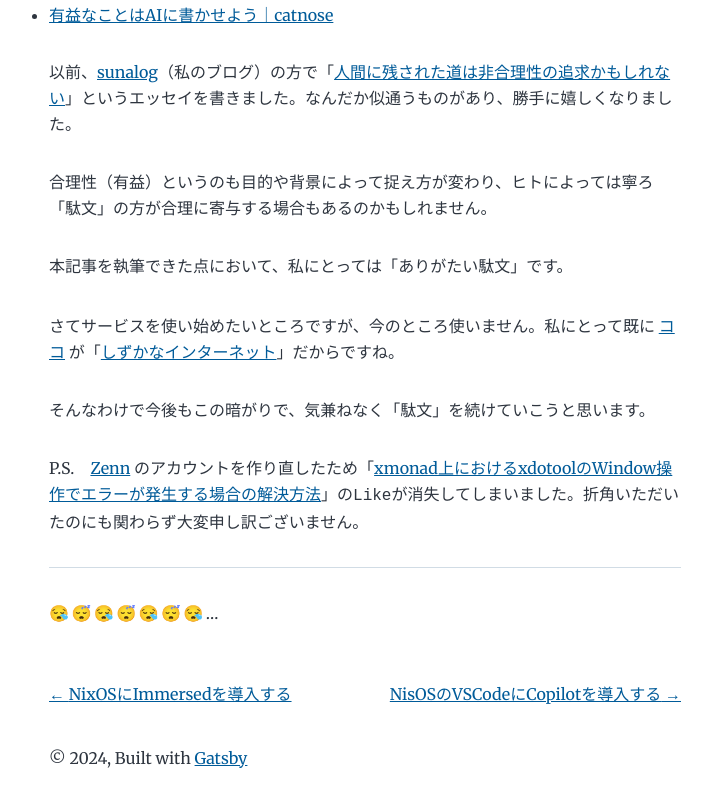
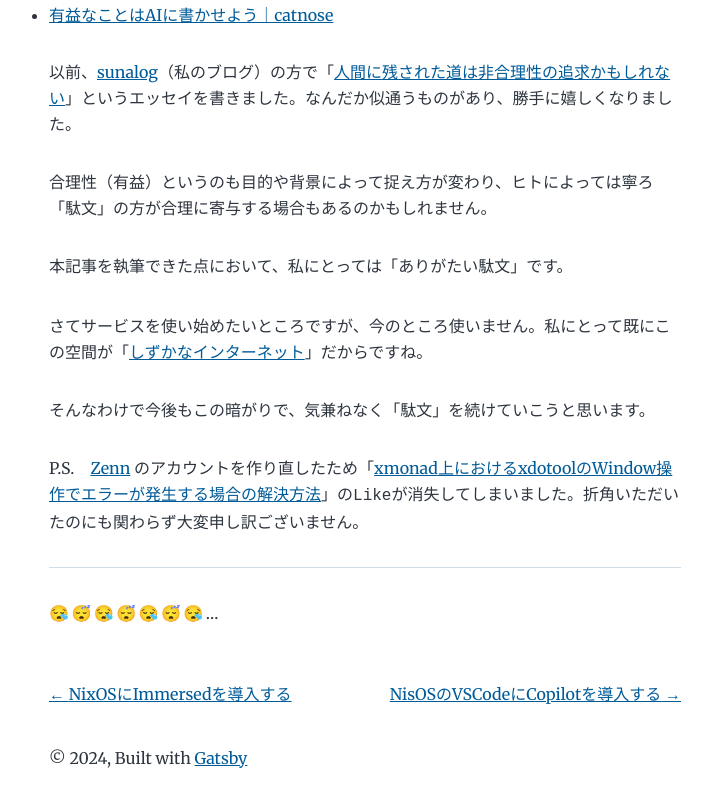
Before and after one commit to ghsable/sunatter, a Gatsby site: page /20231118/ in a window 1280 px wide. Shown: the part 1185-1991 px from the top of the page, without its empty margins (275-987 px from the left). Built offline with nearby package versions, Linux system fonts and the light colour scheme; Gatsby itself is replaced by a stand-in of ours; some packages are replaced by stand-ins of ours.

Commit message:
update 20231118

```diff
--- a/content/blog/20231118/index.md
+++ b/content/blog/20231118/index.md
@@ -45,7 +45,7 @@ date: "2023-11-18"
 
 本記事を執筆できた点において、私にとっては「`ありがたい駄文`」です。
 
-さてサービスを使い始めたいところですが、今のところ使いません。私にとって既に [ココ](/) が「[しずかなインターネット](https://sizu.me/)」だからですね。
+さてサービスを使い始めたいところですが、今のところ使いません。私にとって既にこの空間が「[しずかなインターネット](https://sizu.me/)」だからですね。
 
 そんなわけで今後もこの暗がりで、気兼ねなく「駄文」を続けていこうと思います。
 
```
